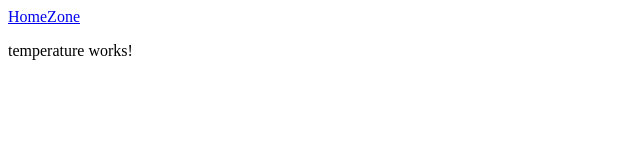
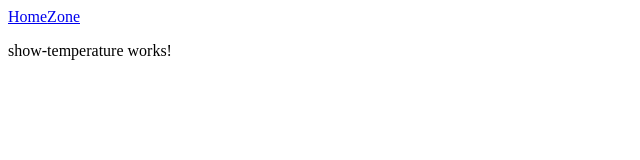
Before and after one commit to The-Modysseus/AFE, an Angular app in the folder AFELesson3/exercise-03/: page /temperature in a window 1280 px wide. Shown: the top 160 px of the page, without its empty margins (0-640 px from the left). Built offline with nearby package versions, Linux system fonts and the light colour scheme.

Commit message:
Add Show temperature component and add it to the Temperature component

```diff
--- /dev/null
+++ b/AFELesson3/exercise-03/src/app/show-temperature/show-temperature.component.html
@@ -0,0 +1 @@
+<p>show-temperature works!</p>
--- a/AFELesson3/exercise-03/src/app/temperature/temperature.component.html
+++ b/AFELesson3/exercise-03/src/app/temperature/temperature.component.html
@@ -1 +1 @@
-<p>temperature works!</p>
+<app-show-temperature></app-show-temperature>
--- a/AFELesson3/exercise-03/src/app/temperature/temperature.component.ts
+++ b/AFELesson3/exercise-03/src/app/temperature/temperature.component.ts
@@ -1,9 +1,10 @@
 import { Component } from '@angular/core';
+import { ShowTemperatureComponent } from '../show-temperature/show-temperature.component';
 
 @Component({
   selector: 'app-temperature',
   standalone: true,
-  imports: [],
+  imports: [ShowTemperatureComponent],
   templateUrl: './temperature.component.html',
   styleUrl: './temperature.component.css'
 })
```
Also changed, not shown: AFELesson3/exercise-03/src/app/show-temperature/show-temperature.component.ts (added, +13 -0 lines), AFELesson3/exercise-03/src/app/show-temperature/show-temperature.component.css (added), 1 other file (tests, documents, lock files or other folders).
